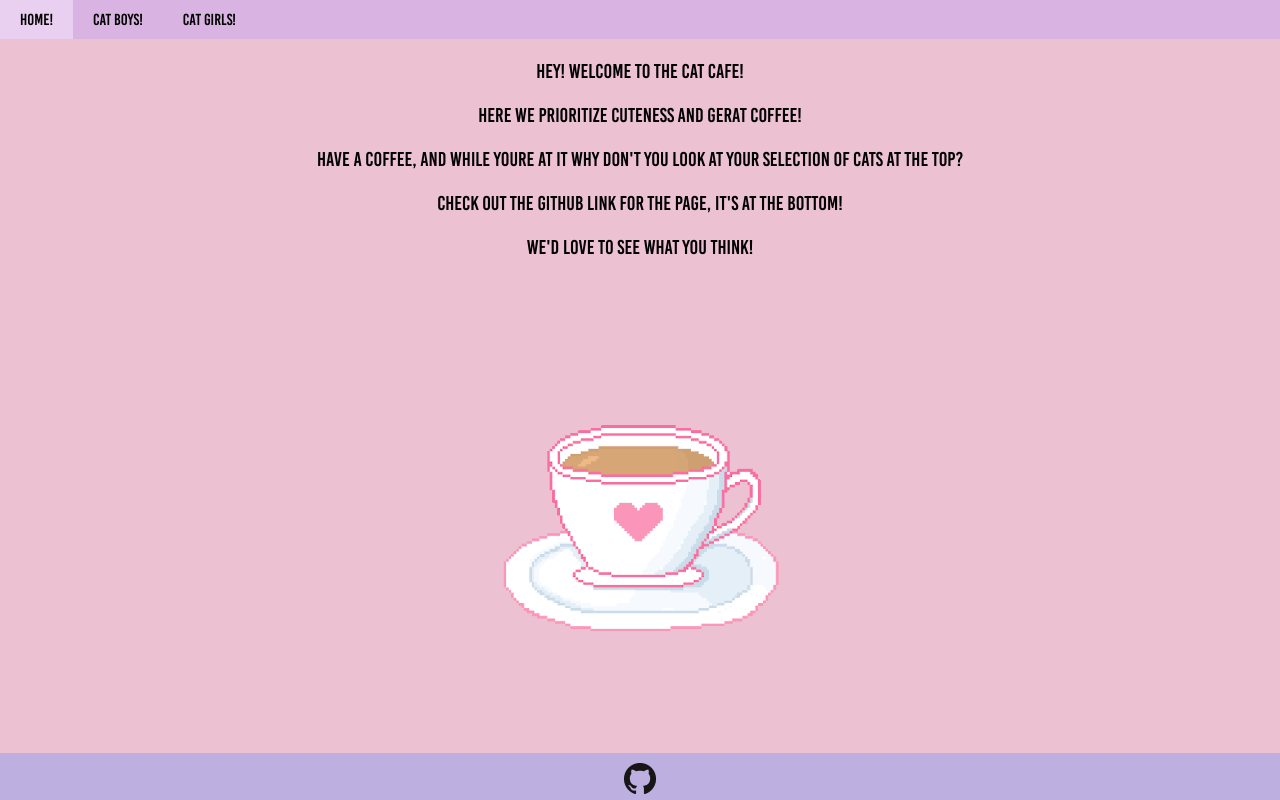
After one commit to omoNattie/CatCafe, a Flask app: template templates/home.html in a window 1280 px wide. The commit adds this page. Run offline with Flask 2, Linux system fonts and the light colour scheme; the template is opened without the code that fills it, so the values that code supplies are empty; parts of the project's set-up code (start-up, migrations or seed data) failed here and were passed over.

Commit message:
worked around the new main.html

```diff
--- a/app.py
+++ b/app.py
@@ -34,7 +34,12 @@ def error():
 
 @app.route('/')
 def main():
-    return redirect(url_for('catboys'))
+    return redirect(url_for('home'))
+
+
+@app.route('/home')
+def home():
+    return render_template('home.html')
 
 
 @app.route('/catboys', methods=['GET', 'POST'])
--- a/static/css/catboys.css
+++ b/static/css/catboys.css
@@ -1,9 +1,9 @@
-.top {
+.top-catboy {
     background-color: #d9b4e2;
     overflow: hidden;
 }
 
-.top a {
+.top-catboy a {
     font-family: Bebas;
     padding: 0.5rem 1rem;
     padding-right: 1rem;
@@ -15,15 +15,11 @@
     transition: 0.7s;
 }
 
-.top a:hover {
+.top-catboy a:hover {
     background-color: #e9cff0;
 }
 
-.active {
-    background-color: #e9cff0;
-}
-
-.btm {
+.btm-catboy {
     position: absolute;
     bottom: 0;
     overflow: hidden;
@@ -33,20 +29,13 @@
     color: black;
 }
 
-.btm-center {
+.btm-center-catboy {
     display: flex;
     justify-content: center;
     font-family: built;
 }
 
-.btm-center-under {
-    background-color: #beafe1;
-    display: flex;
-    justify-content: center;
-    width: 100%;
-}
-
-.btn-main {
+.btn-catboy-main {
     background-color: #76c6d4;
     color: black;
     padding: 8px 10px;
@@ -55,19 +44,15 @@
     border: none;
 }
 
-.btn-main:hover {
+.btn-catboy-main:hover {
     border-radius: 0.4rem;
     background-color: #6de9ff;
 }
 
-.logo {
+.catboy-logo {
     padding: 0.5rem;
     width: 2rem;
     height: 2rem;
-}
-
-.git-logo {
-    padding-top: 10px;
 }
 
 .catboy {
@@ -86,12 +71,12 @@
     transform: scale(1.5);
 }
 
-.main-content {
+.main-catboy-content {
     display: flex;
     justify-content: center;
 }
 
-.stuff {
+.catboy-btn-container {
     display: flex;
     justify-content: center;
 }
--- /dev/null
+++ b/static/css/home.css
@@ -0,0 +1,56 @@
+.top {
+    background-color: #d9b4e2;
+    overflow: hidden;
+}
+
+.top a {
+    font-family: Bebas;
+    padding: 0.5rem 1rem;
+    padding-right: 1rem;
+    color: black;
+    font-size: 0.8rem;
+    text-align: center;
+    float: left;
+    text-decoration: none;
+    transition: 0.7s;
+}
+
+.top a:hover {
+    background-color: #e9cff0;
+}
+
+.git-logo {
+    padding-top: 10px;
+}
+
+.home-center {
+    text-align: center;
+}
+
+.home-coffee-container {
+    display: flex;
+    justify-content: center;
+}
+
+.home-coffee {
+    width: auto;
+    height: auto;
+    max-width: 20rem;
+    max-height: 20rem;
+}
+
+.btm-center-under {
+    position: fixed;
+    bottom: 0;
+    overflow: hidden;
+    background-color: #ccbcf1;
+    padding: 0px 0px;
+    width: 100%;
+    color: black;
+    display: flex;
+    justify-content: center;
+    background-color: #beafe1;
+    display: flex;
+    justify-content: center;
+    width: 100%;
+}
--- a/static/css/main.css
+++ b/static/css/main.css
@@ -2,12 +2,11 @@
     :root { font-size: 20px }
 
     .catboy {
-        margin-top: 1rem;
+        margin-top: 3rem;
     }
-
 }
 
-@media (min-width: 1920px) {
+@media (min-width: 1919px) {
     .logo {
         width: 2rem;
         height: 2rem;
@@ -19,6 +18,12 @@
     }
 
     :root { font-size: 25px }
+}
+
+@media (main-width: 768px) {
+    .home-coffee {
+        margin-top: 1rem;
+    }
 }
 
 body {
@@ -40,3 +45,7 @@ p {
     font-family: Bebas;
     color: black;
 }
+
+.active {
+    background-color: #e9cff0;
+}
--- a/templates/base.html
+++ b/templates/base.html
@@ -7,6 +7,7 @@
     <link rel="stylesheet" href="{{ url_for('static', filename='/css/catboys.css') }}"/>
     <link rel="stylesheet" href="{{ url_for('static', filename='/css/catgirls.css') }}"/>
     <link rel="stylesheet" href="{{ url_for('static', filename='/css/main.css') }}"/>
+    <link rel="stylesheet" href="{{ url_for('static', filename='/css/home.css') }}"/>
     {% block head %}{% endblock %}
 </head>
 <body>
--- a/templates/catgirls.html
+++ b/templates/catgirls.html
@@ -8,6 +8,9 @@
 
 {% block body %}
 <div class="top-catgirl">
+    <a href="/home">
+        Home!
+    </a>
     <a href="/catboys">
         Cat Boys!
     </a>
--- /dev/null
+++ b/templates/home.html
@@ -0,0 +1,41 @@
+{% extends "base.html" %}
+
+
+{% block head %}
+<title>Cat Cafe!</title>
+<link rel="icon" href="/static/images/assets/icon_50x50.png" type="x/icon">
+{% endblock %}
+
+
+{% block body %}
+<div  class="top">
+    <a href="/home" class="active">
+        Home!
+    </a>
+    <a href="/catboys">
+        Cat Boys!
+    </a>
+    <a href="/catgirls">
+        Cat Girls!
+    </a>
+</div>
+
+<div class="main-home-content">
+    <p class="home-center">Hey! Welcome to the Cat Cafe!</p>
+    <p class="home-center">Here we prioritize cuteness and gerat coffee!</p>
+    <p class="home-center">Have a coffee, and while youre at it why don't you look at your selection of cats at the top?</p>
+    <p class="home-center">Check out the github link for the page, it's at the bottom!</p>
+    <p class="home-center">We'd love to see what you think!</p>
+</div>
+
+<div class="home-coffee-container">
+    <img src="/static/images/assets/coffee-steaming-main.gif" alt="coffee" class="home-coffee"/>
+</div>
+
+
+<div class="btm-center-under">
+    <a href="https://github.com/omoNattie/CatCafe">
+        <img src="/static/images/assets/GitHub-Mark-32px.png" class="git-logo"/>
+    </a>
+</div>
+{% endblock %}
```
Also changed, not shown: templates/catboys.html (+10 -12 lines), static/cats/catboy.jpg, static/cats/catgirl.jpg, static/images/assets/coffee-steaming-main.gif (added).
